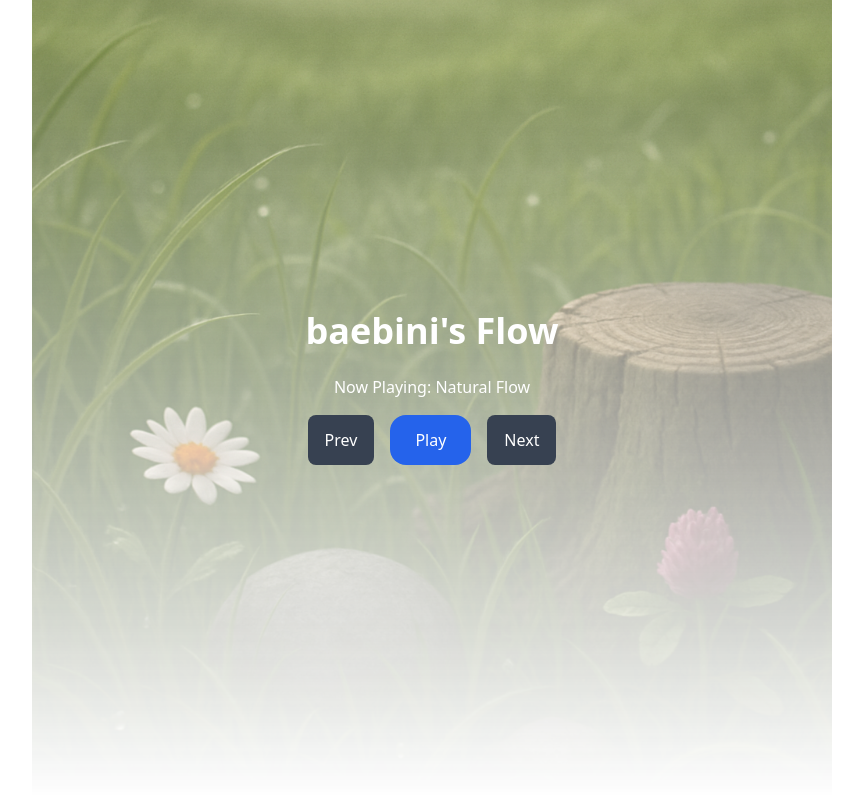
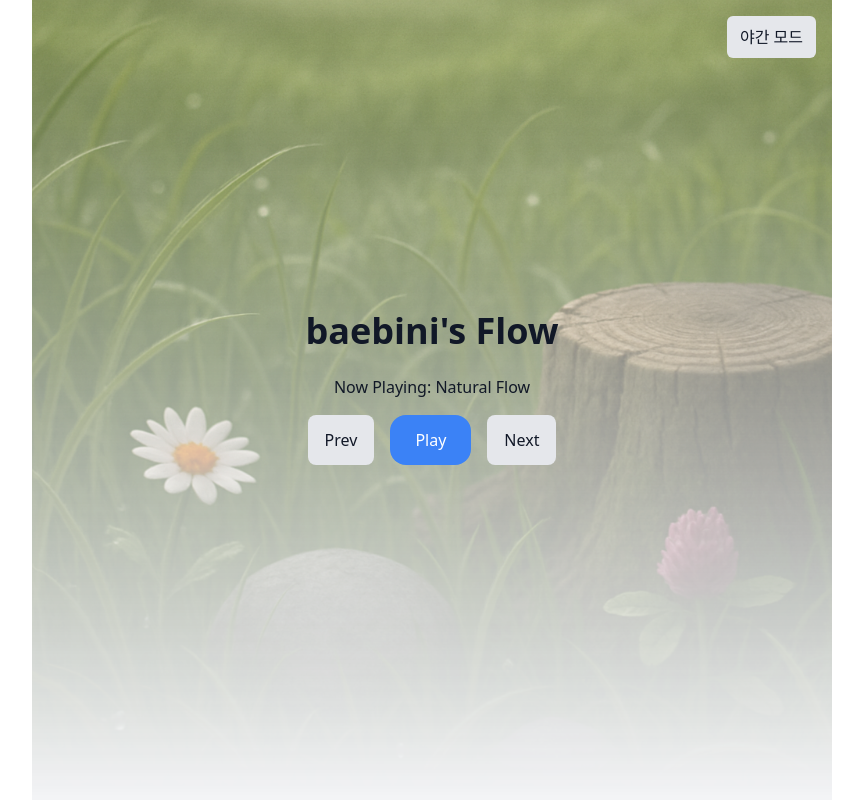
Before and after one commit to baebini11/portfolio, a React (Vite) app: page / in a window 1280 px wide. Shown: the whole page, without its empty margins (208-1071 px from the left). Built offline with nearby package versions, Linux system fonts and the light colour scheme.

Commit message:
feat: add day/night mode toggle

```diff
--- a/src/App.tsx
+++ b/src/App.tsx
@@ -22,6 +22,7 @@ const freqRanges = [
 export default function MusicPlayer() {
   const [currentIndex, setCurrentIndex] = useState(0);
   const [isPlaying, setPlaying] = useState(false);
+  const [darkMode, setDarkMode] = useState(false);
   const [canvasWidth, setCanvasWidth] = useState(0);
   const [ripples, setRipples] = useState<{ id: number; x: number; y: number }[]>([]);
 
@@ -173,7 +174,7 @@ const drawSpectrum = () => {
 
   return (
     <div
-      className="relative w-full h-screen overflow-hidden"
+      className={`relative w-full h-screen overflow-hidden ${darkMode ? "bg-gray-900" : "bg-gray-100"}`}
       ref={containerRef}
       onMouseDown={handleClick}
     >
@@ -181,6 +182,7 @@ const drawSpectrum = () => {
         className="absolute inset-0 bg-center bg-cover"
         style={{
           backgroundImage: `url(${backImg})`,
+          filter: darkMode ? "brightness(0.5)" : "brightness(1)",
           WebkitMaskImage:
             "linear-gradient(to bottom, rgba(0,0,0,1), rgba(0,0,0,0))",
           maskImage: "linear-gradient(to bottom, rgba(0,0,0,1), rgba(0,0,0,0))",
@@ -196,25 +198,32 @@ const drawSpectrum = () => {
         />
       ))}
 
-      <div className="relative z-10 flex flex-col items-center justify-center h-full text-white">
+      <button
+        onClick={() => setDarkMode(!darkMode)}
+        className={`absolute top-4 right-4 z-20 px-3 py-2 rounded-md border ${darkMode ? 'bg-gray-700 text-white' : 'bg-gray-200 text-gray-900'}`}
+      >
+        {darkMode ? '주간 모드' : '야간 모드'}
+      </button>
+
+      <div className={`relative z-10 flex flex-col items-center justify-center h-full ${darkMode ? 'text-white' : 'text-gray-900'}`}>
         <h1 className="text-4xl font-bold mb-6">baebini's Flow</h1>
         <p className="mb-4">Now Playing: {tracks[currentIndex].title}</p>
         <div className="flex space-x-4 mb-6">
           <button
             onClick={prevTrack}
-            className="px-4 py-2 rounded-lg bg-gray-700 hover:bg-gray-600"
+            className={`px-4 py-2 rounded-lg ${darkMode ? 'bg-gray-700 hover:bg-gray-600 text-white' : 'bg-gray-200 hover:bg-gray-300 text-gray-900'}`}
           >
             Prev
           </button>
           <button
             onClick={togglePlay}
-            className="px-6 py-3 rounded-2xl bg-blue-600 hover:bg-blue-500"
+            className={`px-6 py-3 rounded-2xl ${darkMode ? 'bg-blue-600 hover:bg-blue-500 text-white' : 'bg-blue-500 hover:bg-blue-400 text-white'}`}
           >
             {isPlaying ? "Pause" : "Play"}
           </button>
           <button
             onClick={nextTrack}
-            className="px-4 py-2 rounded-lg bg-gray-700 hover:bg-gray-600"
+            className={`px-4 py-2 rounded-lg ${darkMode ? 'bg-gray-700 hover:bg-gray-600 text-white' : 'bg-gray-200 hover:bg-gray-300 text-gray-900'}`}
           >
             Next
           </button>
--- a/tailwind.config.js
+++ b/tailwind.config.js
@@ -1,6 +1,7 @@
 /** @type {import('tailwindcss').Config} */
 export default {
   content: ["./src/**/*.{js,jsx,ts,tsx}"],
+  darkMode: "class",
   theme: {
     extend: {},
   },
```
